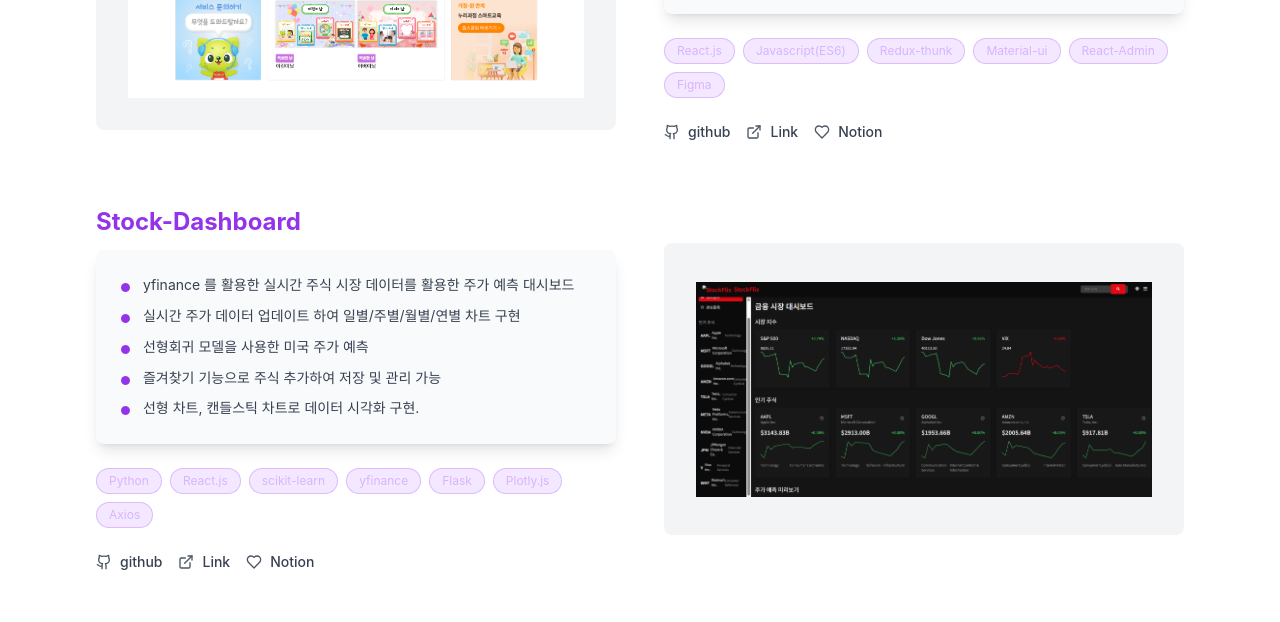
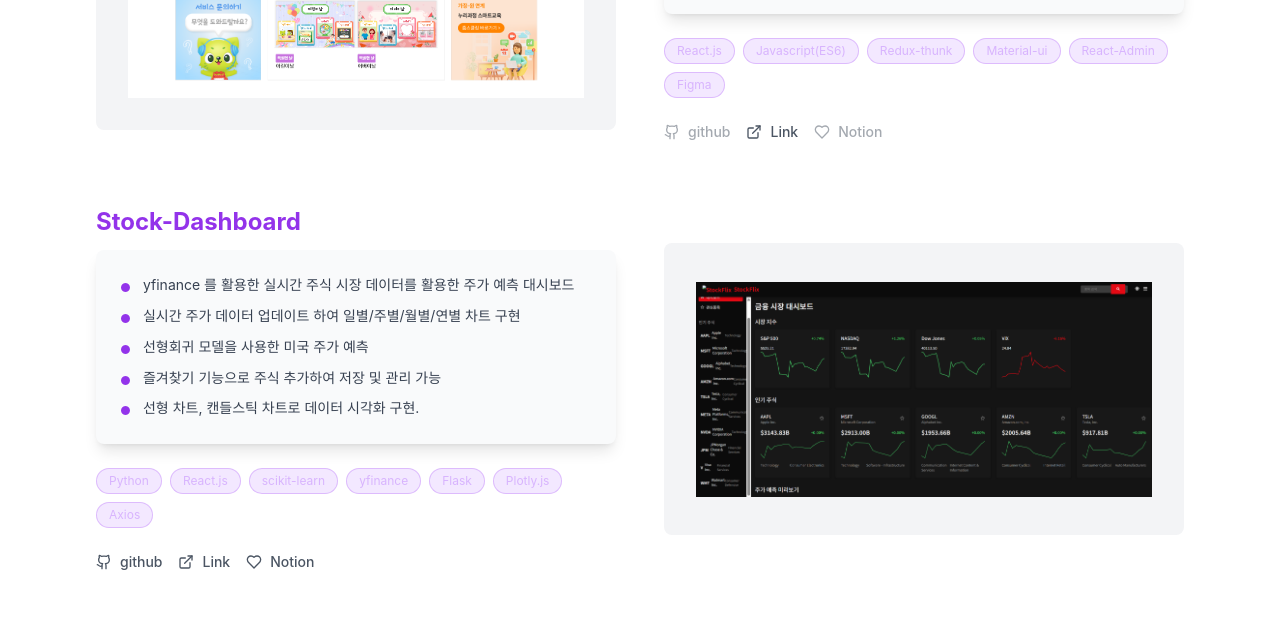
Before and after one commit to cyeongb/new_yb-portfolio, a React (Vite) app: page / in a window 1280 px wide. Shown: the part 2660-3282 px from the top of the page. Built offline with nearby package versions, Linux system fonts and the light colour scheme; a web font is replaced by a local one.

Commit message:
문구수정 및 url 없는거 비활성화 처리

```diff
--- a/src/components/Experience.tsx
+++ b/src/components/Experience.tsx
@@ -10,7 +10,6 @@ const experiences: ExperienceItem[] = [
     description: [
       'PLM 6개 사업부 제품 Lifecycle Management 시스템 관리 및 요청사항에 따른 작업. ',
       '6개 사업부 : MEMORY / FOUNDRY / LED / 반도체연구소 / NEW SLSI / 설비연구소',
-      'Oracle DB 작업 + Java Mybatis 백엔드 +  JSP + Javascript 클라이언트 구현. ',
       '사업부간의 필요한 데이터 인터페이스 개발 및 스키마 생성, 데이터 추출 작업',
     ],
     techStack: 'Java , JSP, PL/SQL, Oracle, Javascript, jQuery, MVC, MyBatis'
--- a/src/components/Header.tsx
+++ b/src/components/Header.tsx
@@ -1,8 +1,12 @@
 import { useState } from 'react';
 import { Menu, X } from 'lucide-react';
+// import { LanguageToggle } from './LanguageToggle';
+// import { useLanguage } from '../context/LanguageContext';
 
 export const Header = () => {
   const [isMobileMenuOpen, setIsMobileMenuOpen] = useState(false);
+  // const { isKorean } = useLanguage();
+
 
   const scrollToSection = (sectionId: string) => {
     const element = document.getElementById(sectionId);
--- a/src/components/Work.tsx
+++ b/src/components/Work.tsx
@@ -186,45 +186,59 @@ export const Work = () => {
 
                 {/* 링크 버튼들 */}
                 <div className="flex items-center space-x-4">
-                  <button className="flex items-center space-x-2 text-gray-400 light:text-gray-600 hover:text-purple-400 light:hover:text-purple-600 transition-all duration-200 hover:scale-105 group">
-                    <Github className="w-4 h-4 group-hover:scale-110 transition-transform" />
-                    <span className="text-sm font-medium">
+                  {/* GitHub 링크 */}
+                  {project.githubUrl && project.githubUrl.trim() !== '' ? (
                     <a
                       href={project.githubUrl}
                       target="_blank"
                       rel="noopener noreferrer"
-                          className="text-gray-700 dark:text-gray-300 hover:text-purple-600 dark:hover:text-purple-400 transition-colors"
+                      className="flex items-center space-x-2 text-gray-400 light:text-gray-600 hover:text-purple-400 light:hover:text-purple-600 transition-all duration-200 hover:scale-105 group"
                     >
-                          github
+                      <Github className="w-4 h-4 group-hover:scale-110 transition-transform" />
+                      <span className="text-sm font-medium">github</span>
                     </a>
-                    </span>
-                  </button>
-                  <button className="flex items-center space-x-2 text-gray-400 light:text-gray-600 hover:text-purple-400 light:hover:text-purple-600 transition-all duration-200 hover:scale-105 group">
-                    <ExternalLink className="w-4 h-4 group-hover:scale-110 transition-transform" />
-                    <span className="text-sm font-medium">
+                  ) : (
+                    <div className="flex items-center space-x-2 text-gray-600 light:text-gray-400 opacity-50 cursor-not-allowed">
+                      <Github className="w-4 h-4" />
+                      <span className="text-sm font-medium">github</span>
+                    </div>
+                  )}
+
+                  {/* Live URL 링크 */}
+                  {project.liveUrl && project.liveUrl.trim() !== '' ? (
                     <a
                       href={project.liveUrl}
                       target="_blank"
                       rel="noopener noreferrer"
-                          className="text-gray-700 dark:text-gray-300 hover:text-purple-600 dark:hover:text-purple-400 transition-colors"
+                      className="flex items-center space-x-2 text-gray-400 light:text-gray-600 hover:text-purple-400 light:hover:text-purple-600 transition-all duration-200 hover:scale-105 group"
                     >
-                          Link
+                      <ExternalLink className="w-4 h-4 group-hover:scale-110 transition-transform" />
+                      <span className="text-sm font-medium">Link</span>
                     </a>
-                      </span>
-                  </button>
-                  <button className="flex items-center space-x-2 text-gray-400 light:text-gray-600 hover:text-red-400 light:hover:text-red-500 transition-all duration-200 hover:scale-105 group">
-                    <Heart className="w-4 h-4 group-hover:scale-110 transition-transform group-hover:fill-current" />
-                    <span className="text-sm font-medium">
+                  ) : (
+                    <div className="flex items-center space-x-2 text-gray-600 light:text-gray-400 opacity-50 cursor-not-allowed">
+                      <ExternalLink className="w-4 h-4" />
+                      <span className="text-sm font-medium">Link</span>
+                    </div>
+                  )}
+
+                  {/* Notion 링크 */}
+                  {project.notion && project.notion.trim() !== '' ? (
                     <a
                       href={project.notion}
                       target="_blank"
                       rel="noopener noreferrer"
-                          className="text-gray-700 dark:text-gray-300 hover:text-purple-600 dark:hover:text-purple-400 transition-colors"
+                      className="flex items-center space-x-2 text-gray-400 light:text-gray-600 hover:text-red-400 light:hover:text-red-500 transition-all duration-200 hover:scale-105 group"
                     >
-                          Notion
+                      <Heart className="w-4 h-4 group-hover:scale-110 transition-transform group-hover:fill-current" />
+                      <span className="text-sm font-medium">Notion</span>
                     </a>
-                    </span>
-                  </button>
+                  ) : (
+                    <div className="flex items-center space-x-2 text-gray-600 light:text-gray-400 opacity-50 cursor-not-allowed">
+                      <Heart className="w-4 h-4" />
+                      <span className="text-sm font-medium">Notion</span>
+                    </div>
+                  )}
                 </div>
               </div>
             </div>
@@ -338,45 +352,59 @@ export const Work = () => {
 
                   {/* 링크 버튼들 */}
                   <div className="flex items-center space-x-4">
-                    <button className="flex items-center space-x-2 text-gray-400 light:text-gray-600 hover:text-purple-400 light:hover:text-purple-600 transition-all duration-200 hover:scale-105 group">
-                      <Github className="w-4 h-4 group-hover:scale-110 transition-transform" />
-                      <span className="text-sm font-medium">
+                    {/* GitHub 링크 */}
+                    {project.githubUrl && project.githubUrl.trim() !== '' ? (
                       <a
                         href={project.githubUrl}
                         target="_blank"
                         rel="noopener noreferrer"
-                          className="text-gray-700 dark:text-gray-300 hover:text-purple-600 dark:hover:text-purple-400 transition-colors"
+                        className="flex items-center space-x-2 text-gray-400 light:text-gray-600 hover:text-purple-400 light:hover:text-purple-600 transition-all duration-200 hover:scale-105 group"
                       >
-                          github
+                        <Github className="w-4 h-4 group-hover:scale-110 transition-transform" />
+                        <span className="text-sm font-medium">github</span>
                       </a>
-                        </span>
-                    </button>
-                    <button className="flex items-center space-x-2 text-gray-400 light:text-gray-600 hover:text-purple-400 light:hover:text-purple-600 transition-all duration-200 hover:scale-105 group">
-                      <ExternalLink className="w-4 h-4 group-hover:scale-110 transition-transform" />
-                      <span className="text-sm font-medium">
+                    ) : (
+                      <div className="flex items-center space-x-2 text-gray-600 light:text-gray-400 opacity-50 cursor-not-allowed">
+                        <Github className="w-4 h-4" />
+                        <span className="text-sm font-medium">github</span>
+                      </div>
+                    )}
+
+                    {/* Live URL 링크 */}
+                    {project.liveUrl && project.liveUrl.trim() !== '' ? (
                       <a
                         href={project.liveUrl}
                         target="_blank"
                         rel="noopener noreferrer"
-                          className="text-gray-700 dark:text-gray-300 hover:text-purple-600 dark:hover:text-purple-400 transition-colors"
+                        className="flex items-center space-x-2 text-gray-400 light:text-gray-600 hover:text-purple-400 light:hover:text-purple-600 transition-all duration-200 hover:scale-105 group"
                       >
-                          Link
+                        <ExternalLink className="w-4 h-4 group-hover:scale-110 transition-transform" />
+                        <span className="text-sm font-medium">Link</span>
                       </a>
-                        </span>
-                    </button>
-                    <button className="flex items-center space-x-2 text-gray-400 light:text-gray-600 hover:text-red-400 light:hover:text-red-500 transition-all duration-200 hover:scale-105 group">
-                      <Heart className="w-4 h-4 group-hover:scale-110 transition-transform group-hover:fill-current" />
-                      <span className="text-sm font-medium">
+                    ) : (
+                      <div className="flex items-center space-x-2 text-gray-600 light:text-gray-400 opacity-50 cursor-not-allowed">
+                        <ExternalLink className="w-4 h-4" />
+                        <span className="text-sm font-medium">Link</span>
+                      </div>
+                    )}
+
+                    {/* Notion 링크 */}
+                    {project.notion && project.notion.trim() !== '' ? (
                       <a
                         href={project.notion}
                         target="_blank"
                         rel="noopener noreferrer"
-                          className="text-gray-700 dark:text-gray-300 hover:text-purple-600 dark:hover:text-purple-400 transition-colors"
+                        className="flex items-center space-x-2 text-gray-400 light:text-gray-600 hover:text-red-400 light:hover:text-red-500 transition-all duration-200 hover:scale-105 group"
                       >
-                          Notion
+                        <Heart className="w-4 h-4 group-hover:scale-110 transition-transform group-hover:fill-current" />
+                        <span className="text-sm font-medium">Notion</span>
                       </a>
-                      </span>
-                    </button>
+                    ) : (
+                      <div className="flex items-center space-x-2 text-gray-600 light:text-gray-400 opacity-50 cursor-not-allowed">
+                        <Heart className="w-4 h-4" />
+                        <span className="text-sm font-medium">Notion</span>
+                      </div>
+                    )}
                   </div>
                 </div>
               </div>
--- a/src/index.css
+++ b/src/index.css
@@ -86,7 +86,7 @@ html.dark {
 }
 
 /* 다크모드 전환 애니메이션 */
-{
+* {
   transition: background-color 0.3s ease, border-color 0.3s ease, color 0.3s ease;
 }
 
```
Also changed, not shown: src/components/LanguageToggle.tsx (added, +37 -0 lines), src/context/LanguageContext.tsx (added, +68 -0 lines). Lines whose indentation alone changed are shown as unchanged.
